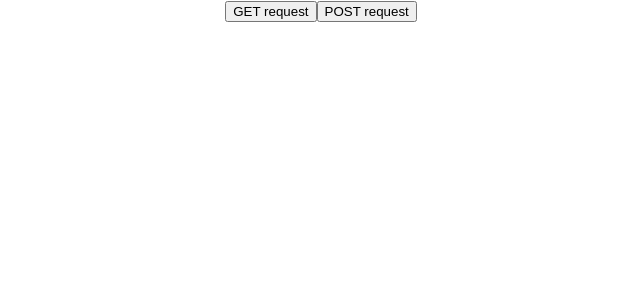
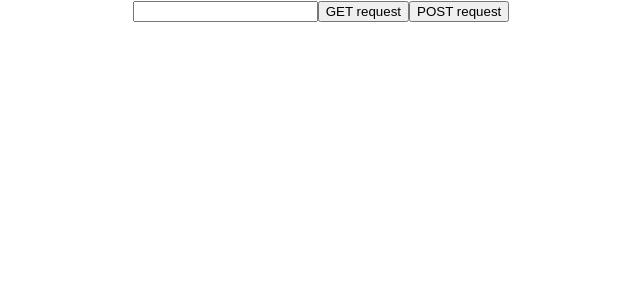
Before and after one commit to NikolayLemehov/counting2, a React (Create React App) app: page / in a window 1280 px wide. Shown: the top 300 px of the page, without its empty margins (319-959 px from the left). Built offline with nearby package versions, Linux system fonts and the light colour scheme.

Commit message:
Add List, add input

```diff
--- a/src/componets/App.js
+++ b/src/componets/App.js
@@ -1,6 +1,8 @@
 import './App.css';
 import axios from "axios";
 import {URL_API} from "../config";
+import {useState} from "react";
+import List from "./list/List";
 
 function App() {
   const clickGetHandler = () => {
@@ -11,15 +13,28 @@ function App() {
   }
   const clickPostHandler = () => {
     console.log('click')
-    axios.post(`${URL_API}api/auth/request`, {surname: 'Liemiekhov'})
-      .then(res => console.log('response', res.data))
+    axios.post(`${URL_API}api/auth/request`, {text: value})
+      .then(res => {
+        setOperations(res.data.operations)
+        console.log('response', res.data.operations)
+        setValue('')
+      })
       .catch(e => console.log('error', e))
+  }
+  const [value, setValue] = useState('')
+  const [operations, setOperations] = useState([])
+  const changeHandler = (e) => {
+    setValue(e.target.value)
   }
 
   return (
     <div className="App">
-      <button type={"button"} onClick={clickGetHandler}>GET request</button>
-      <button type={"button"} onClick={clickPostHandler}>POST request</button>
+      <div>
+        <input type={"text"} value={value} onChange={changeHandler}/>
+        <button type={"button"} onClick={clickGetHandler}>GET request</button>
+        <button type={"button"} onClick={clickPostHandler}>POST request</button>
+      </div>
+      <List operations={operations}/>
     </div>
   );
 }
--- /dev/null
+++ b/src/componets/list/List.jsx
@@ -0,0 +1,12 @@
+import React from 'react';
+
+const List = (props) => {
+  console.log(props.operations)
+  return (
+    <ul>
+      {props.operations.map(it => <li key={it._id}>{it.text}</li>)}
+    </ul>
+  );
+};
+
+export default List;
```
